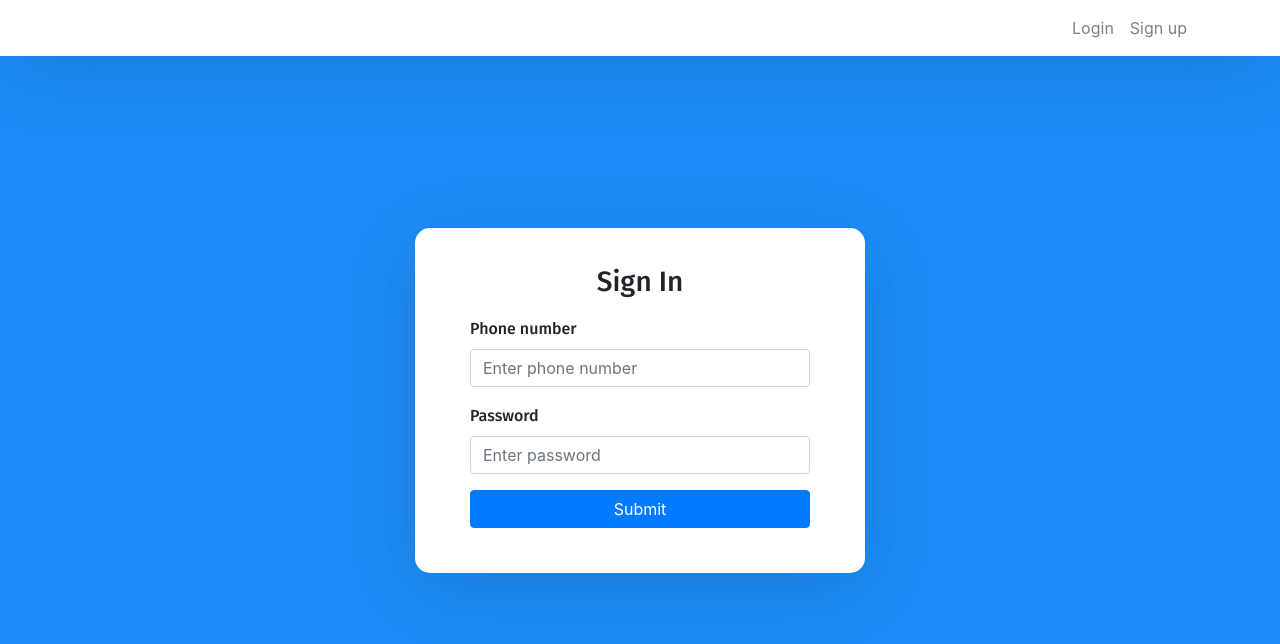
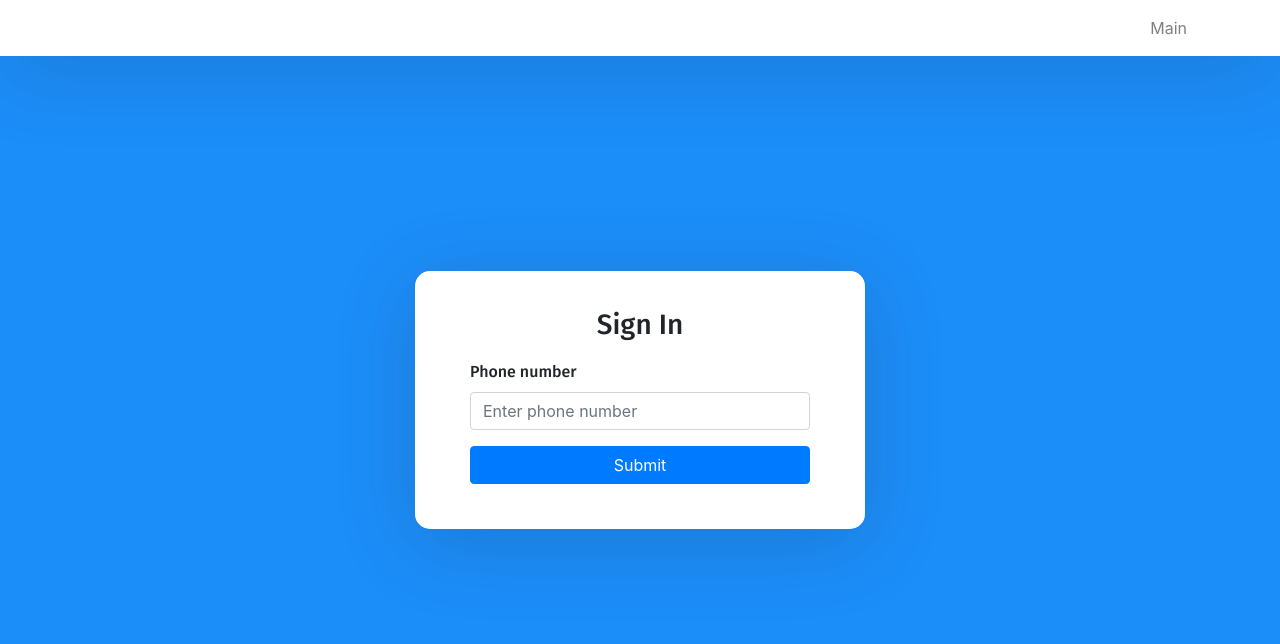
Before and after one commit to BjornGudmundsson/Reboot, a React (Create React App) app: page / in a window 1280 px wide. Shown: the top 644 px of the page. Built offline with nearby package versions, Linux system fonts and the light colour scheme.

Commit message:
mayebwork

```diff
--- a/src/App.js
+++ b/src/App.js
@@ -4,7 +4,7 @@ import "./App.css";
 import { BrowserRouter as Router, Switch, Route, Link } from "react-router-dom";
 
 import Login from "./components/login.component";
-import SignUp from "./components/signup.component";
+import Main from "./components/main.component";
 
 function App() {
   return (
@@ -15,13 +15,13 @@ function App() {
             <div className="collapse navbar-collapse" id="navbarTogglerDemo02">
               <ul className="navbar-nav ml-auto">
                 <li className="nav-item">
-                  <Link className="nav-link" to={"/sign-in"}>
+                  {/* <Link className="nav-link" to={"/sign-in"}>
                     Login
-                  </Link>
+                  </Link> */}
                 </li>
                 <li className="nav-item">
-                  <Link className="nav-link" to={"/sign-up"}>
-                    Sign up
+                  <Link className="nav-link" to={"/main"}>
+                    Main
                   </Link>
                 </li>
               </ul>
@@ -34,7 +34,7 @@ function App() {
             <Switch>
               <Route exact path="/" component={Login} />
               <Route path="/sign-in" component={Login} />
-              <Route path="/sign-up" component={SignUp} />
+              <Route path="/main" component={Main} />
             </Switch>
           </div>
         </div>
--- a/src/components/login.component.js
+++ b/src/components/login.component.js
@@ -1,26 +1,45 @@
 import React, { Component } from "react";
 
 export default class Login extends Component {
+  constructor(props) {
+    super(props);
+    this.state = { PW: "" };
+    this.handleChangeNum = this.handleChangeNum.bind(this);
+    this.handleSubmit = this.handleSubmit.bind(this);
+  }
+
+  handleChangeNum(event) {
+    this.setState({ Number: event.target.value });
+  }
+
+  handleSubmit(e) {
+    e.preventDefault();
+    var xhr = new XMLHttpRequest();
+
+    console.log(this.state);
+    xhr.open("POST", "http://localhost:8084");
+    xhr.send();
+    xhr.addEventListener("load", () => {
+      if (xhr.status === 200) {
+        this.props.history.push("/main");
+      }
+    });
+    this.setState = { Number: "" };
+  }
   render() {
     return (
-      <form>
+      <form onSubmit={this.handleSubmit}>
         <h3>Sign In</h3>
 
         <div className="form-group">
           <label>Phone number</label>
           <input
             type="text"
+            value={this.state.Number}
+            name="Phone number"
             className="form-control"
             placeholder="Enter phone number"
-          />
-        </div>
-
-        <div className="form-group">
-          <label>Password</label>
-          <input
-            type="password"
-            className="form-control"
-            placeholder="Enter password"
+            onChange={this.handleChangeNum}
           />
         </div>
 
```
Also changed, not shown: src/components/main.component.js (renamed from src/components/signup.component.js).
